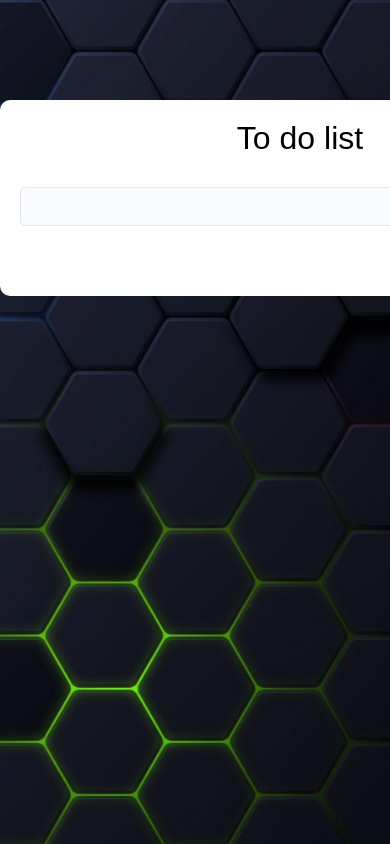
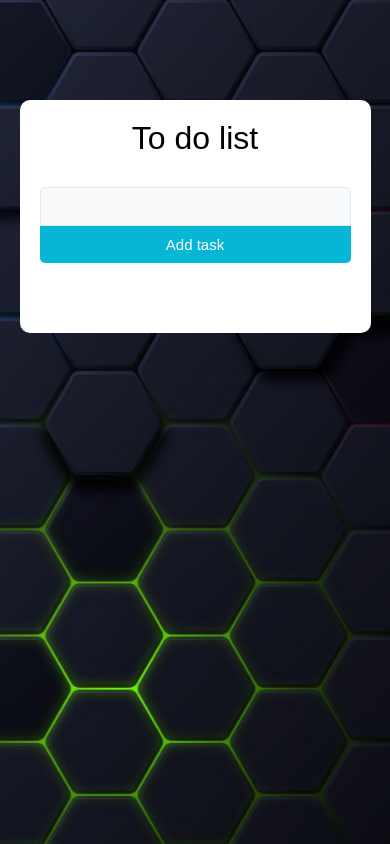
Before and after one commit to Abdurauf1/todo-app, a React (Vite) app: page / in a window 390 px wide. Built offline with nearby package versions, Linux system fonts and the light colour scheme.

Commit message:
feat: add edit funcion

```diff
--- a/src/App.tsx
+++ b/src/App.tsx
@@ -1,8 +1,8 @@
 import { FC, useState } from "react";
+import Input from "./components/Input";
+import ToDoItem from "./components/ToDoItem";
+import "react-toastify/dist/ReactToastify.css";
 import { ToastContainer, toast } from "react-toastify";
-import Input from "./components/Input";
-import "react-toastify/dist/ReactToastify.css";
-import ToDoItem from "./components/ToDoItem";
 
 export interface TodoItem {
   id: string;
@@ -11,10 +11,11 @@ export interface TodoItem {
 }
 
 const App: FC = () => {
-  const [inputVal, setInputVal] = useState("");
+  const [inputVal, setInputVal] = useState<string>("");
   const [todos, setTodos] = useState<TodoItem[]>([]);
   const [isChecked, setIsChecked] = useState<boolean>(false);
   const [isEditing, setIsEditing] = useState<boolean>(false);
+  const [editingId, setEditingId] = useState<string | null>(null);
 
   const addTask = (): void => {
     if (inputVal.trim() === "") {
@@ -31,28 +32,25 @@ const App: FC = () => {
     setInputVal("");
   };
 
-  const editTask = (id: string): void => {
+  const handleEdit = (editingId: string | null): void => {
+    const updatedTodos: TodoItem[] = todos.map(todo =>
+      todo.id === editingId ? { ...todo, name: inputVal } : todo
+    );
+    setTodos(updatedTodos);
+    setIsEditing(false);
+    setInputVal("");
+    setEditingId(null);
+    toast.success("Task edited successfully");
+  };
+
+  const setEdit = (id: string): void => {
     todos.map(todo => {
-      if (id === todo.id) {
-        const editedTodo: TodoItem = {
-          id: todo.id,
-          name: inputVal,
-          completed: todo.completed,
-        };
-        setTodos([...todos, editedTodo]);
+      if (todo.id === id) {
+        setInputVal(todo.name);
+        setEditingId(todo.id);
+        setIsEditing(true);
       }
     });
-    setInputVal("");
-    setIsEditing(false);
-  };
-
-  const startEditTask = (id: string): void => {
-    todos.map(todo => {
-      if (id === todo.id) {
-        setInputVal(todo.name);
-      }
-    });
-    setIsEditing(true);
   };
 
   const deleteTask = (id: string): void => {
@@ -68,11 +66,11 @@ const App: FC = () => {
         <h1>To do list</h1>
         <div className="add-item-wrapper">
           <Input
-            todos={todos}
+            id={editingId}
             addTask={addTask}
-            editTask={editTask}
             inputVal={inputVal}
             isEditing={isEditing}
+            handleEdit={handleEdit}
             setInputVal={setInputVal}
           />
         </div>
@@ -80,10 +78,11 @@ const App: FC = () => {
           {todos?.map(todo => (
             <ToDoItem
               todo={todo}
+              key={todo.id}
+              setEdit={setEdit}
               isChecked={isChecked}
               deleteTask={deleteTask}
               setIsChecked={setIsChecked}
-              startEditTask={startEditTask}
             />
           ))}
         </ul>
--- a/src/components/Input.tsx
+++ b/src/components/Input.tsx
@@ -1,25 +1,22 @@
 import React from "react";
-import { TodoItem } from "../App";
 
 interface Props {
   inputVal: string;
-  todos: TodoItem[];
+  id: string | null;
   isEditing: boolean;
   addTask: () => void;
-  editTask: (e: string) => void;
+  handleEdit: (id: string | null) => void;
   setInputVal: React.Dispatch<React.SetStateAction<string>>;
 }
 
-const Input = ({ inputVal, setInputVal, isEditing, todos, editTask, addTask }: Props) => {
+const Input = ({ id, isEditing, handleEdit, inputVal, setInputVal, addTask }: Props) => {
   return (
     <>
       <input type="text" value={inputVal} onChange={e => setInputVal(e.target.value)} />
       {isEditing ? (
-        todos.map((todo: TodoItem) => (
-          <button className="btn-success" onClick={() => editTask(todo.id)}>
-            Edit task
-          </button>
-        ))
+        <button className="btn-success" onClick={() => handleEdit(id)}>
+          Edit task
+        </button>
       ) : (
         <button className="btn-primary" onClick={addTask}>
           Add task
--- a/src/components/ToDoItem.tsx
+++ b/src/components/ToDoItem.tsx
@@ -4,28 +4,28 @@ import { TodoItem } from "../App";
 interface Props {
   todo: TodoItem;
   isChecked: boolean;
+  setEdit: (id: string) => void;
   deleteTask: (e: string) => void;
-  startEditTask: (e: string) => void;
   setIsChecked: React.Dispatch<React.SetStateAction<boolean>>;
 }
 
-const ToDoItem = ({ todo, isChecked, setIsChecked, deleteTask, startEditTask }: Props) => {
+const ToDoItem = ({ setEdit, todo, isChecked, setIsChecked, deleteTask }: Props) => {
   return (
-    <li key={todo.id} className="list-group-item">
+    <li className="list-group-item">
       <div>
         <input
+          id={todo.id}
+          type="checkbox"
+          checked={isChecked}
+          onChange={() => setIsChecked(!isChecked)}
           className={`${isChecked ? "animate-input" : ""} checkbox`}
-          type="checkbox"
-          id={todo.id}
-          onChange={() => setIsChecked(!isChecked)}
-          checked={isChecked}
         />
         <label className={isChecked ? "animate-label" : ""} htmlFor={todo.id}>
           {todo.name}
         </label>
       </div>
       <div>
-        <button className="btn btn-success" onClick={() => startEditTask(todo.id)}>
+        <button className="btn btn-success" onClick={() => setEdit(todo.id)}>
           Edit task
         </button>
         <button className="btn btn-danger" onClick={() => deleteTask(todo.id)}>
--- a/src/index.less
+++ b/src/index.less
@@ -156,6 +156,32 @@
         }
       }
     }
+    @media screen and (max-width: 640px) {
+      & {
+        width: 90%;
+      }
+    }
+    @media screen and (max-width: 550px) {
+      & {
+        .add-item-wrapper {
+          flex-direction: column;
+          input {
+            width: 100%;
+            border-top-left-radius: 5px;
+            border-top-right-radius: 5px;
+            border-bottom-left-radius: 0;
+            border-bottom-right-radius: 0;
+          }
+          button {
+            width: 100%;
+            border-top-left-radius: 0;
+            border-top-right-radius: 0;
+            border-bottom-left-radius: 5px;
+            border-bottom-right-radius: 5px;
+          }
+        }
+      }
+    }
   }
 }
 
```
